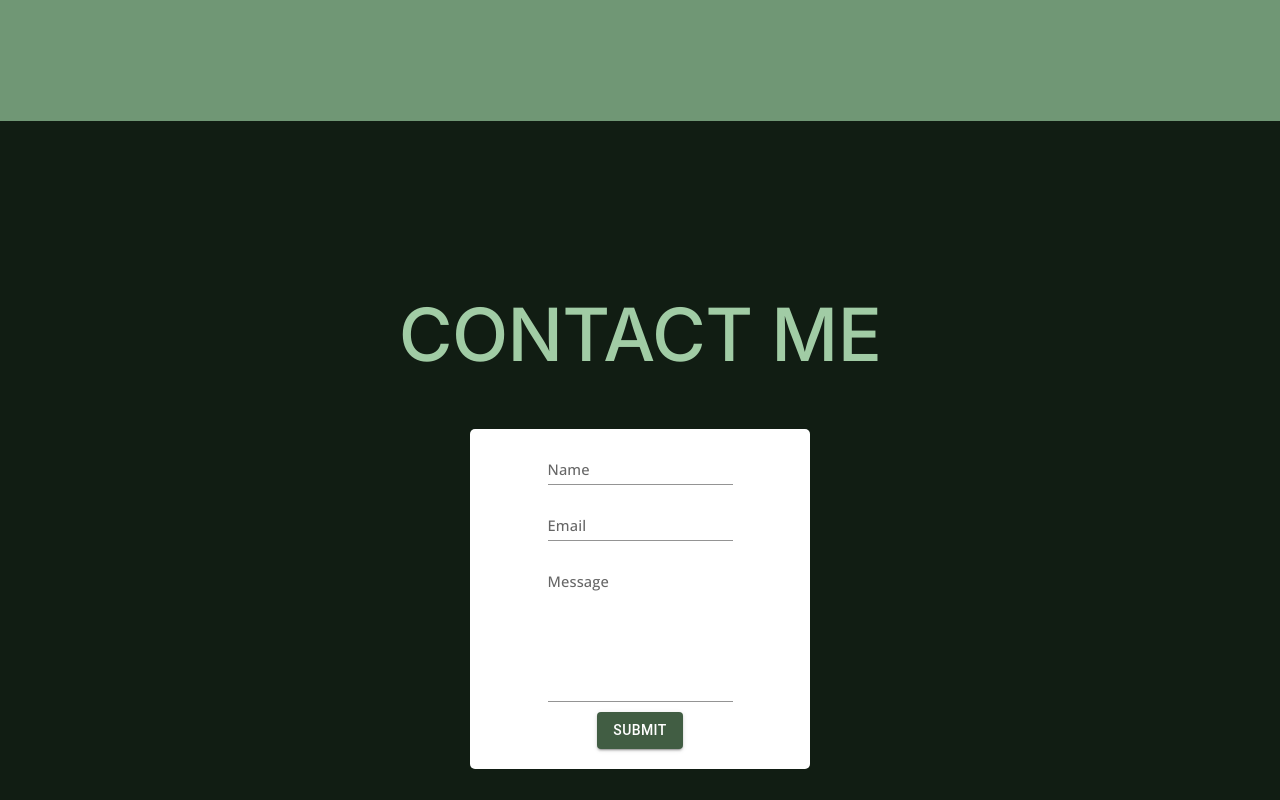
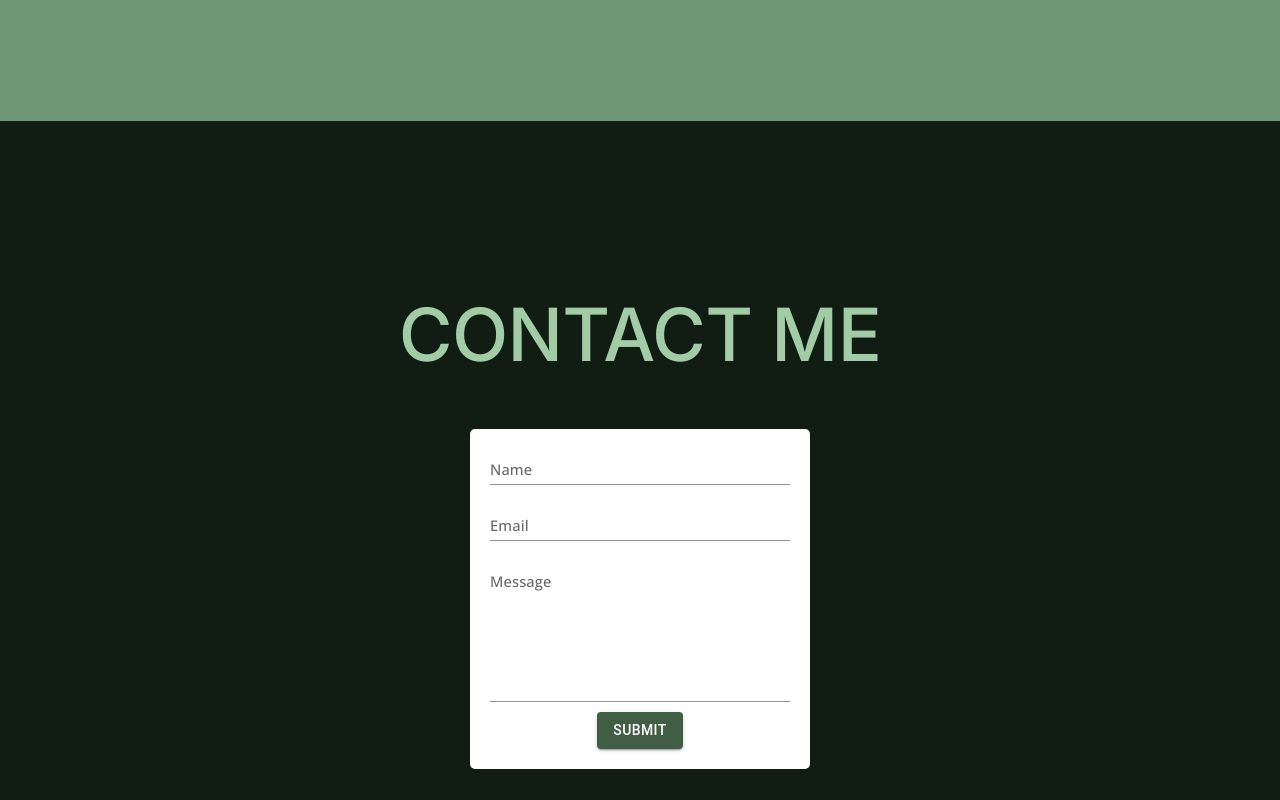
Before and after one commit to emilyfinning/emilyfinning.github.io, a React (Create React App) app: page / in a window 1280 px wide. Shown: the part 2640-3440 px from the top of the page. Built offline with nearby package versions, Linux system fonts and the light colour scheme; no server answers; a web font is replaced by a local one.

Commit message:
feat: message success screen

```diff
--- a/src/Components/ContactContent/index.tsx
+++ b/src/Components/ContactContent/index.tsx
@@ -1,5 +1,6 @@
 import React, { useState } from "react";
 import { Box, Typography, TextField, Button, FormControl } from "@mui/material";
+import CheckCircleIcon from "@mui/icons-material/CheckCircle";
 import validator from "validator";
 import emailjs from "@emailjs/browser";
 import "./styles.css";
@@ -16,6 +17,7 @@ const ContactContent: React.FC = () => {
 
   const [emailError, setEmailError] = useState(false);
   const [attemptedSubmit, setAttemptedSubmit] = useState(false);
+  const [submitted, setSubmitted] = useState(false);
 
   const handleChange = (e: React.ChangeEvent<HTMLInputElement>) => {
     const newMessage = _.cloneDeep(message);
@@ -44,6 +46,7 @@ const ContactContent: React.FC = () => {
         .then(
           (result) => {
             console.log(result.text);
+            setSubmitted(true);
           },
           (error) => {
             console.log(error.text);
@@ -58,8 +61,16 @@ const ContactContent: React.FC = () => {
         CONTACT ME
       </Typography>
       <Box className="dec-line-contact" />
+      {submitted ? (
         <Box className="field-container">
+          <CheckCircleIcon color="primary" className="check-icon" />
+          <Typography variant="body1" className="check-text">
+            Your message has been received!
+          </Typography>
+        </Box>
+      ) : (
         <FormControl id="messageForm" component="form">
+          <Box className="field-container">
             <TextField
               variant="standard"
               label="Name"
@@ -92,7 +103,6 @@ const ContactContent: React.FC = () => {
               onChange={handleChange}
               error={attemptedSubmit && message.message === ""}
             />
-        </FormControl>
 
             <Button
               variant="contained"
@@ -102,6 +112,8 @@ const ContactContent: React.FC = () => {
               Submit
             </Button>
           </Box>
+        </FormControl>
+      )}
     </Box>
   );
 };
--- a/src/Components/ContactContent/styles.css
+++ b/src/Components/ContactContent/styles.css
@@ -31,3 +31,12 @@
   border-radius: 5px;
   margin-top: 30px;
 }
+
+.check-icon {
+  padding: 30px 0px 20px 0px;
+  font-size: 50pt;
+}
+
+.check-text {
+  margin-bottom: 10px;
+}
```
Lines whose indentation alone changed are shown as unchanged.
